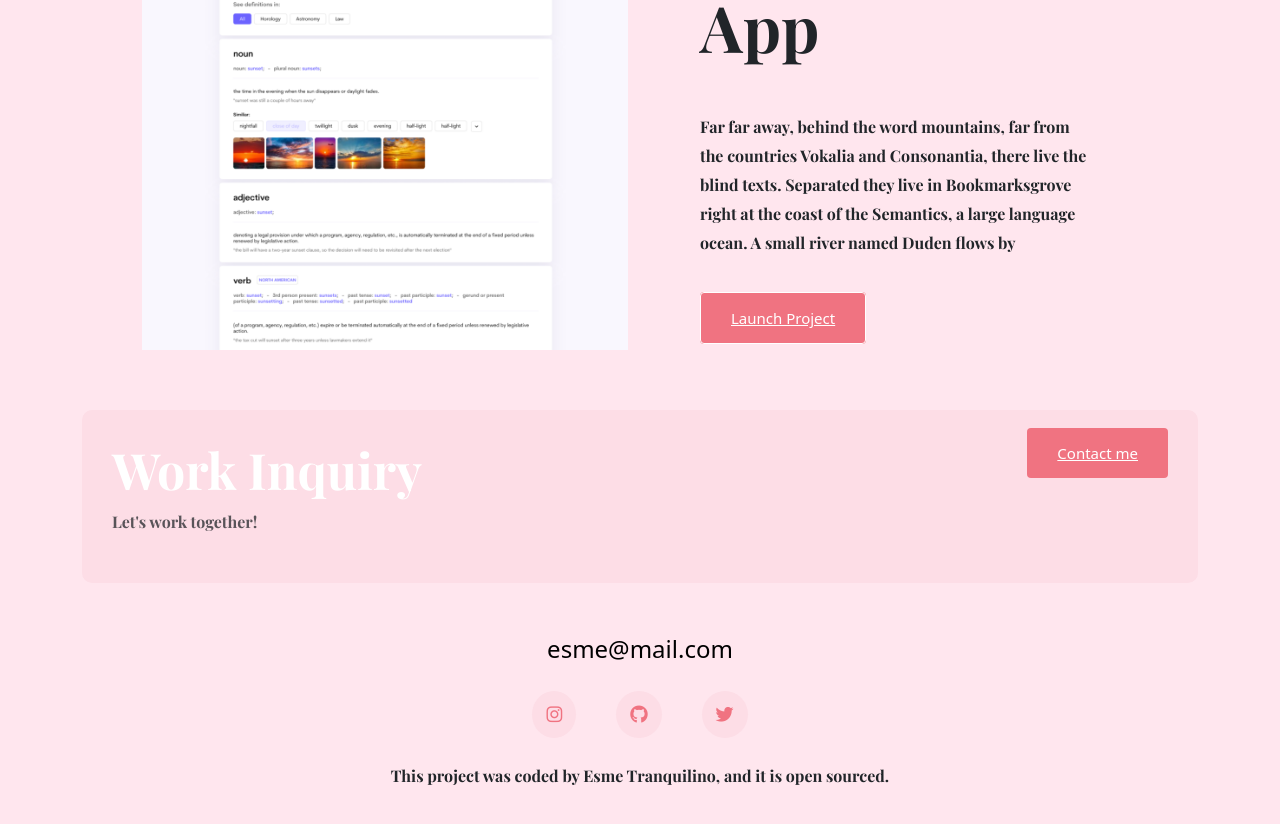
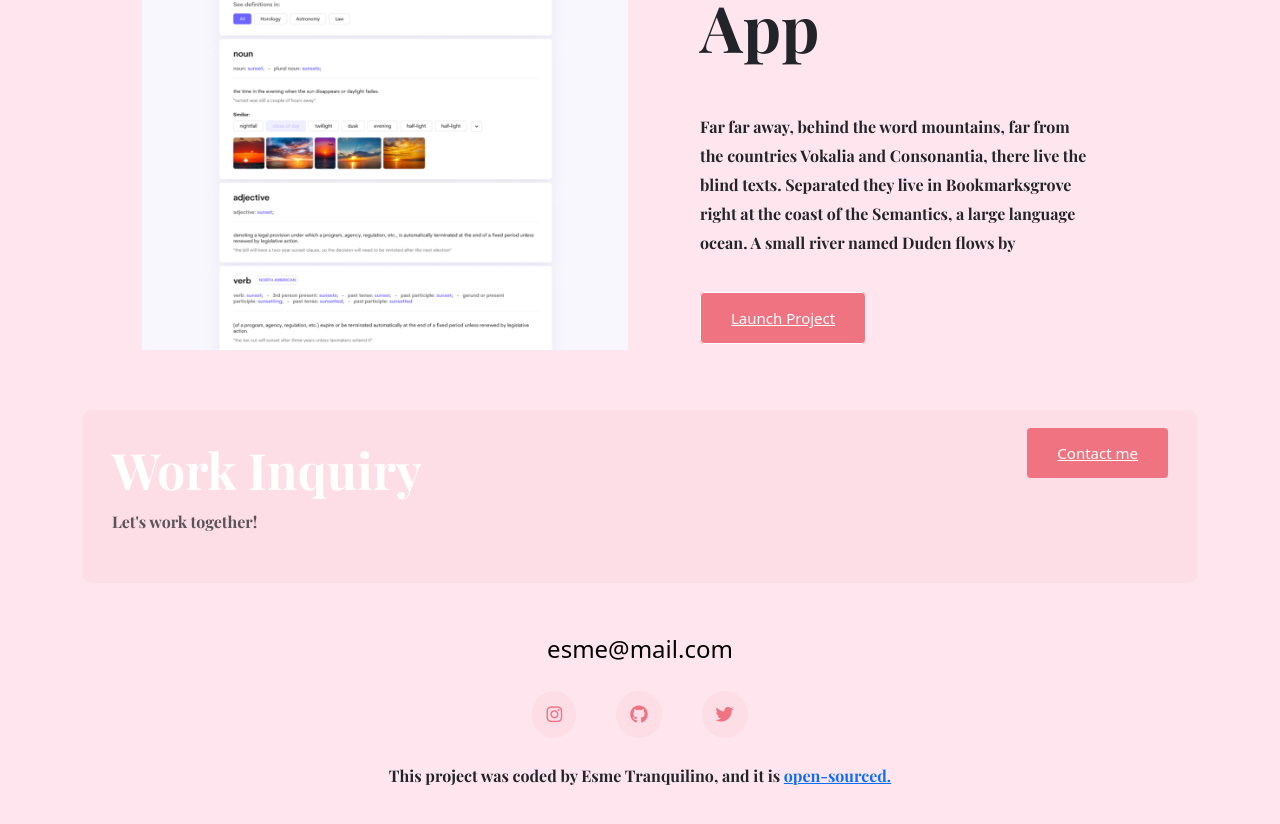
Before and after one commit to esmetranquilino/week4-project, a plain HTML site: page index.html in a window 1280 px wide. Shown: the part 1840-2664 px from the top of the page. Drawn offline with nearby package versions, Linux system fonts and the light colour scheme; a web font is replaced by a local one.

Commit message:
more updates

```diff
--- a/index.html
+++ b/index.html
@@ -120,7 +120,7 @@
             </div>
             <br>
             <p class="text-center">
-                This project was coded by Esme Tranquilino, and it is open sourced.
+                This project was coded by Esme Tranquilino, and it is <a href="https://github.com/esmetranquilino/week4-project">open-sourced.</a
             </p>
         </footer>
     </div>
```
Also changed, not shown: about.html (+1 -1 lines), contact.html (+1 -1 lines), work.html (+1 -1 lines).
